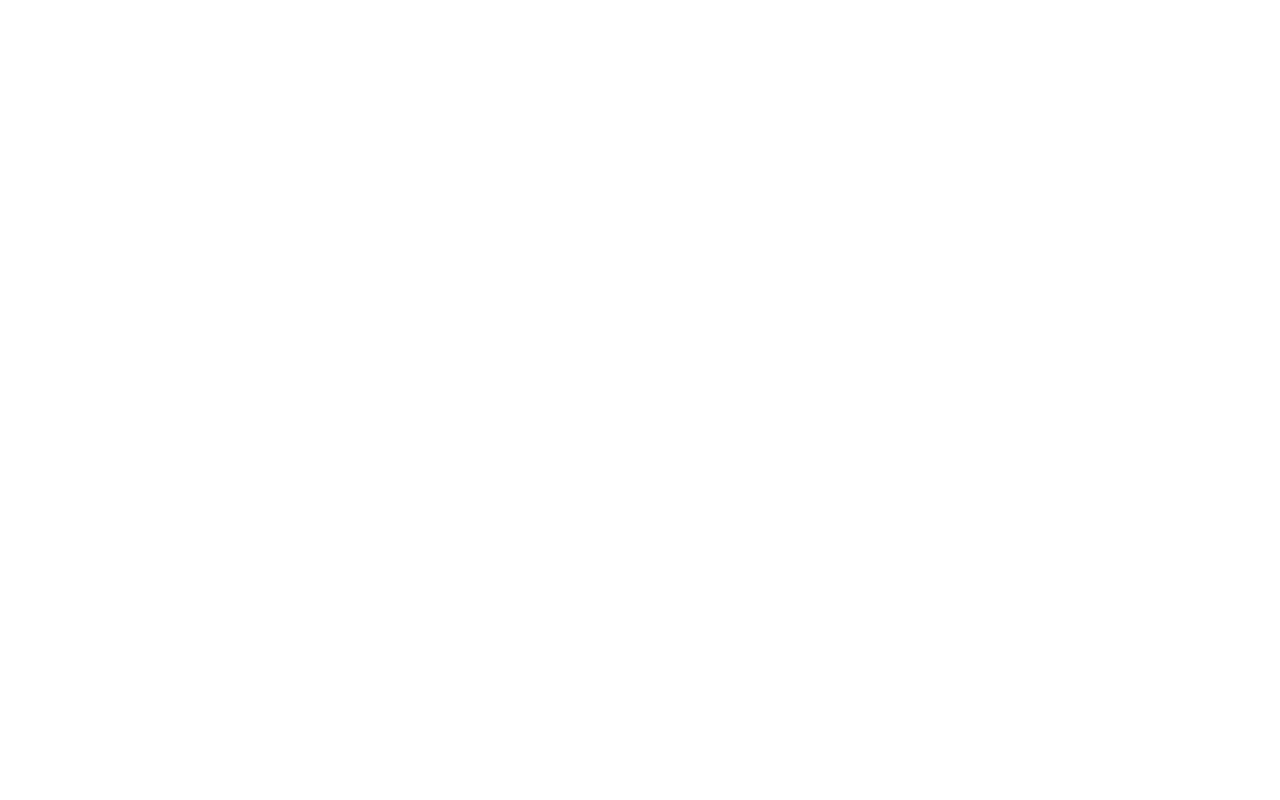
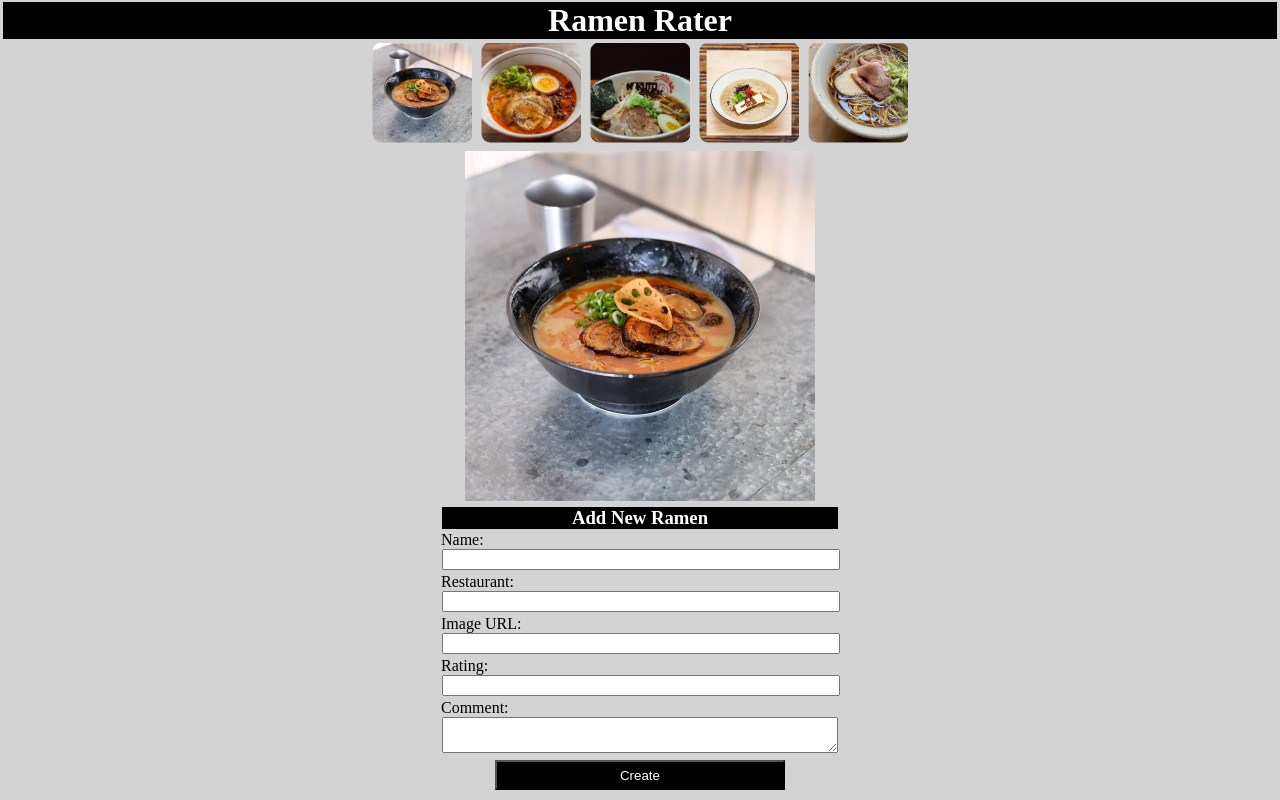
Before and after one commit to ssamielz/ramen-rating-app, a plain HTML site: page index.html in a window 1280 px wide. Drawn offline with Linux system fonts and the light colour scheme.

Commit message:
first commit

```diff
--- a/index.html
+++ b/index.html
@@ -1,11 +1,49 @@
 <!DOCTYPE html>
-<html lang="en">
+<html>
 <head>
-    <meta charset="UTF-8">
-    <meta name="viewport" content="width=device-width, initial-scale=1.0">
-    <title>Document</title>
+  <title>Ramen Rater</title>
+  <link rel="stylesheet" href="style.css">
 </head>
 <body>
-    <script src="index.js" ></script>
+  <h1 class="myHeader">Ramen Rater</h1>
+
+  <div id="ramen-menu-images">
+    <img src="./gyukotsu.jpg" alt="" class="myImportedImages">
+    <img src="./kojiro.jpg" alt="" class="myImportedImages">
+    <img src="./naruto.jpg" alt="" class="myImportedImages">
+    <img src="./nirvana.jpg" alt="" class="myImportedImages">
+    <img src="./shoyu.jpg" alt="" class="myImportedImages">
+  </div>
+
+  <div >
+    <img src="./gyukotsu.jpg" alt="" id="ramen-detail">
+    <p></p>
+    <p></p>
+  </div>
+
+
+  <div id="ramen-form">
+    <form >
+      <h3  class="myHeader">Add New Ramen</h3>
+
+      <label for="name">Name:</label><br>
+      <input type="text" id="name" required class="formDetails"><br>
+
+      <label for="restaurant">Restaurant:</label><br>
+      <input type="text" id="restaurant" required><br>
+
+      <label for="image">Image URL:</label><br>
+      <input type="text" id="image" required><br>
+
+      <label for="rating">Rating:</label><br>
+      <input type="number" id="rating"><br>
+
+      <label for="comment">Comment:</label><br>
+      <textarea id="comment"></textarea><br>
+
+      <button type="submit">Create</button>
+  </form>
+</div>
+  <script src="index.js"></script>
 </body>
 </html>
--- a/index.js
+++ b/index.js
@@ -0,0 +1,73 @@
+document.addEventListener("DOMContentLoaded", function(){
+
+
+    const ramens = [
+      {
+        id: 1,
+        name: "Shoyu Ramen",
+        restaurant: "Ichiran",
+        image: "shoyu.jpg",
+        rating: 5,
+        comment: "Delicious!",
+      },
+      {
+        id: 2,
+        name: "Miso Ramen",
+        restaurant: "Menya",
+        image: "miso.jpg",
+        rating: 4,
+        comment: "Very flavorful!",
+      },
+      {
+        id: 3,
+        name: "Tonkotsu Ramen",
+        restaurant: "Ramen-ya",
+        image: "tonkotsu.jpg",
+      },
+      {
+        id: 4,
+        name: "Spicy Miso Ramen",
+        restaurant: "Ippudo",
+        image: "naruto.jpg",
+        rating: 4,
+        comment: "Rich and spicy broth!",
+      },
+      {
+        id: 5,
+        name: "Shio Ramen",
+        restaurant: "Santouka",
+        image: "gyukotsu.jpg",
+        rating: 5,
+        comment: "Light and perfectly balanced!",
+      },
+      {
+        id: 6,
+        name: "Tantanmen",
+        restaurant: "Afuri",
+        image: "",
+        rating: 4,
+        comment: "Nutty and flavorful!",
+      },
+      {
+        id: 7,
+        name: "Tsukemen",
+        restaurant: "Rokurinsha",
+        image: "tsukemen.png",
+        rating: 5,
+        comment: "Thick noodles, amazing dipping sauce!",
+      },
+    ];
+
+    // Changing images
+  const images = document.querySelectorAll('.myImportedImages');
+  const placeholder = document.getElementById('ramen-detail');
+  images.forEach((image) => {
+    image.addEventListener('click', function(){
+      placeholder.src = image.src;
+      placeholder.alt = image.alt;
+    });
+
+  });
+
+
+  });
--- /dev/null
+++ b/style.css
@@ -0,0 +1,68 @@
+*{
+    margin: 1px;
+}
+body{
+    background-color: lightgrey;
+    background-repeat:no-repeat;
+    background-size: cover;
+    text-align: center;
+}
+
+
+#ramen-menu-images img{
+width:100px;
+height:100px;
+padding:1.5px;
+object-fit: cover;
+border-radius:10px;
+}
+
+
+.new-ramen{
+    text-align: center;
+    color: white;
+    background-color: black;
+}
+
+.myHeader{
+    color: white;
+    background-color: black;
+
+}
+
+#ramen-detail{
+    height: 350px;
+    width: 350px;
+
+}
+
+#ramen-form{
+
+    width: 400px;
+    margin: 0 auto;
+    text-align: center;
+    position: relative;
+}
+
+input{
+    width: 390px ;
+    margin-bottom: 2px;
+}
+
+label{
+    position: absolute;
+    left: 0px;
+}
+
+textarea{
+    width: 390px ;
+    margin-bottom: 2px;
+}
+
+button{
+    width: 290px ;
+    height: 30px;
+    margin-bottom: 2px;
+    color: white;
+    background-color: black;
+}
```
Also changed, not shown: gyukotsu.jpg (added), kojiro.jpg (added), naruto.jpg (added), nirvana.jpg (added), shoyu.jpg (added).
